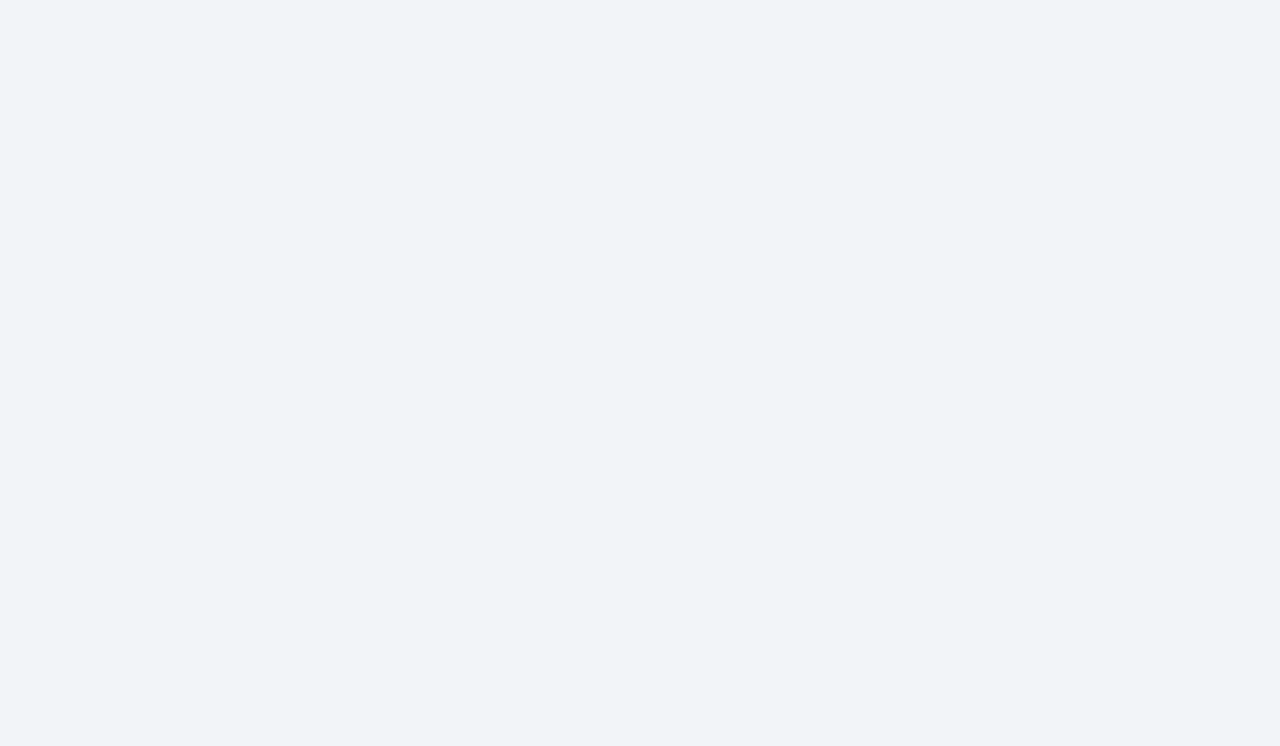
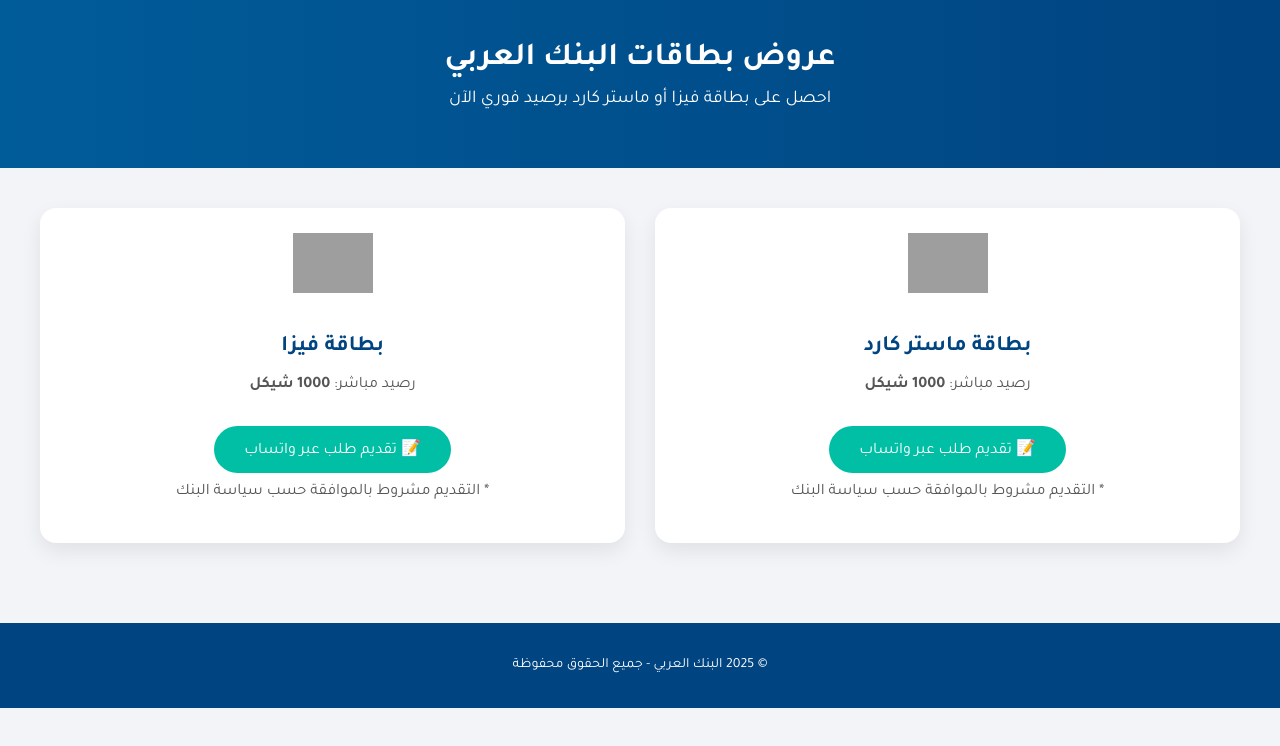
Before and after one commit to ugg7ufu/arabi-card, a plain HTML site: page index.html in a window 1280 px wide. Drawn offline with Linux system fonts and the light colour scheme; grey boxes are pictures that could not be loaded.

Commit message:
Update index.html

```diff
--- a/index.html
+++ b/index.html
@@ -1,3 +1,4 @@
+
 <!DOCTYPE html>
 <html lang="ar" dir="rtl">
 <head>
@@ -58,4 +59,119 @@
       color: #333;
       scroll-behavior: smooth;
     }
-    heade
+    header {
+      background: linear-gradient(to left, #004481, #005c99);
+      color: white;
+      padding: 40px 20px;
+      text-align: center;
+    }
+    header h1 {
+      margin: 0;
+      font-size: 32px;
+    }
+    header p {
+      font-size: 18px;
+      margin-top: 10px;
+    }
+    .cards-container {
+      max-width: 1200px;
+      margin: auto;
+      padding: 40px 20px;
+      display: grid;
+      grid-template-columns: repeat(auto-fit, minmax(280px, 1fr));
+      gap: 30px;
+    }
+    .card {
+      background: white;
+      border-radius: 16px;
+      padding: 25px;
+      text-align: center;
+      box-shadow: 0 8px 20px rgba(0, 0, 0, 0.08);
+      transition: transform 0.3s ease, box-shadow 0.3s ease;
+    }
+    .card:hover {
+      transform: translateY(-5px);
+      box-shadow: 0 12px 24px rgba(0, 0, 0, 0.15);
+    }
+    .card img {
+      width: 80px;
+      margin-bottom: 15px;
+    }
+    .card h2 {
+      color: #004481;
+      font-size: 22px;
+      margin-bottom: 10px;
+    }
+    .card p {
+      font-size: 16px;
+      color: #555;
+    }
+    .btn {
+      display: inline-block;
+      background: #00bfa5;
+      color: white;
+      padding: 12px 30px;
+      border-radius: 25px;
+      margin-top: 15px;
+      font-size: 16px;
+      text-decoration: none;
+      transition: 0.3s ease;
+    }
+    .btn:hover {
+      background: #009e88;
+    }
+    .note {
+      font-size: 14px;
+      color: #777;
+      margin-top: 10px;
+    }
+    footer {
+      background: #004481;
+      color: white;
+      text-align: center;
+      padding: 20px;
+      font-size: 14px;
+      margin-top: 40px;
+    }
+  </style>
+</head>
+<body>
+  <!-- Google Tag Manager (noscript) -->
+  <noscript>
+    <iframe src="https://www.googletagmanager.com/ns.html?id=GTM-KS866RZS"
+    height="0" width="0" style="display:none;visibility:hidden"></iframe>
+  </noscript>
+  <!-- End Google Tag Manager (noscript) -->
+
+  <header>
+    <h1>عروض بطاقات البنك العربي</h1>
+    <p>احصل على بطاقة فيزا أو ماستر كارد برصيد فوري الآن</p>
+  </header>
+
+  <section class="cards-container">
+    <div class="card">
+      <img src="https://i.postimg.cc/pXQnTp4W/2025-07-19-045618.png" alt="ماستر كارد">
+      <h2>بطاقة ماستر كارد</h2>
+      <p>رصيد مباشر: <strong>1000 شيكل</strong></p>
+      <a href="https://wa.me/96560312940" target="_blank" class="btn" onclick="fbq('track', 'Lead');">
+        📝 تقديم طلب عبر واتساب
+      </a>
+      <p class="note">* التقديم مشروط بالموافقة حسب سياسة البنك</p>
+    </div>
+
+    <div class="card">
+      <img src="https://upload.wikimedia.org/wikipedia/commons/4/41/Visa_Logo.png" alt="فيزا كارد">
+      <h2>بطاقة فيزا</h2>
+      <p>رصيد مباشر: <strong>1000 شيكل</strong></p>
+      <a href="https://wa.me/96560312940" target="_blank" class="btn" onclick="fbq('track', 'Lead');">
+        📝 تقديم طلب عبر واتساب
+      </a>
+      <p class="note">* التقديم مشروط بالموافقة حسب سياسة البنك</p>
+    </div>
+  </section>
+
+  <footer>
+    <p>© 2025 البنك العربي - جميع الحقوق محفوظة</p>
+  </footer>
+</body>
+</html>
```
